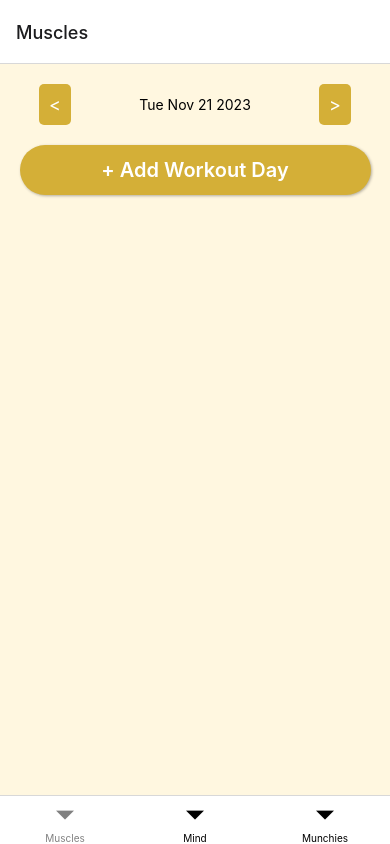
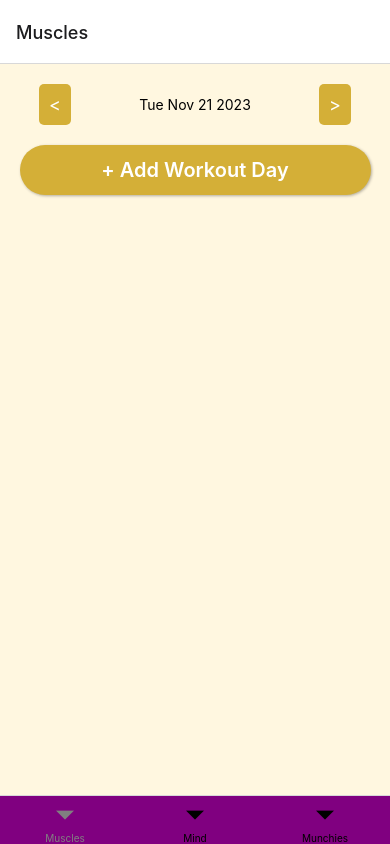
Before and after one commit to sc830/Hercules, a React Native app in the folder Hercules/: screen /Main in a window 390 px wide. Built offline with nearby package versions, Linux system fonts and the light colour scheme.

Commit message:
fixed tab bug

```diff
--- /dev/null
+++ b/Hercules/Views/main/AppStyles.js
@@ -0,0 +1,21 @@
+import { StyleSheet } from 'react-native';
+
+// Define your styles here
+const AppStyles = StyleSheet.create({
+  tabBarStyle: {
+    backgroundColor: 'purple',
+    // Add other styling properties for the tab bar here
+  },
+  tabBarOptions: {
+    activeTintColor: 'gray',
+    inactiveTintColor: 'black',
+    // You can spread the tabBarStyle inside the object below if needed
+  },
+  stackScreenOptions: {
+    headerShown: false,
+    // Add other styling properties for the stack navigator here
+  },
+});
+
+// Export the styles as named exports
+export { AppStyles as default };
--- a/Hercules/Views/main/MainTabs.js
+++ b/Hercules/Views/main/MainTabs.js
@@ -1,9 +1,6 @@
-//MainTabs.js
 import React from 'react';
 import { createBottomTabNavigator } from '@react-navigation/bottom-tabs';
 import { createStackNavigator } from '@react-navigation/stack';
-import { View, Text } from 'react-native';
-
 
 // Import your screen components here
 import Workout from '../muscles/workout';
@@ -13,16 +10,18 @@ import Munchies from '../munchies/Munchies';
 import BreakfastScreen from '../munchies/BreakfastScreen';
 import LunchScreen from '../munchies/LunchScreen';
 import DinnerScreen from '../munchies/DinnerScreen';
-import Mindfulness from '../mind/Mindfulness'
-import TrackIntakeScreen from '../mind/TrackIntakeScreen' // used in Mindfulness
+import Mindfulness from '../mind/Mindfulness';
+import TrackIntakeScreen from '../mind/TrackIntakeScreen'; // used in Mindfulness
 import IngredientsScreen from '../munchies/Ingredients';
 
+// Import styles
+import AppStyles from './AppStyles'; // Ensure this path is correct
 
 const Tab = createBottomTabNavigator();
 const Stack = createStackNavigator();
 
 const WorkoutStackNavigator = () => (
-  <Stack.Navigator screenOptions={{ headerShown: false }}>
+  <Stack.Navigator screenOptions={AppStyles.stackScreenOptions}>
     <Stack.Screen name="Workout" component={Workout} />
     <Stack.Screen name="workoutList" component={workoutList} />
     <Stack.Screen name="addRepsWeights" component={addRepsWeights} />
@@ -30,17 +29,14 @@ const WorkoutStackNavigator = () => (
 );
 
 const MindScreen = () => (
-  // <View style={{ flex: 1, justifyContent: 'center', alignItems: 'center', backgroundColor: 'black' }}>
-  //   <Text style={{ color: 'white' }}>Mind Screen</Text>
-  // </View>
-  <Stack.Navigator screenOptions={{ headerShown: false }}>
+  <Stack.Navigator screenOptions={AppStyles.stackScreenOptions}>
     <Stack.Screen name="Mindfulness" component={Mindfulness} />
     <Stack.Screen name="TrackIntakeScreen" component={TrackIntakeScreen} />
   </Stack.Navigator>
 );
 
 const MunchiesScreen = () => (
-  <Stack.Navigator screenOptions={{ headerShown: false }}>
+  <Stack.Navigator screenOptions={AppStyles.stackScreenOptions}>
     <Stack.Screen name="Munchies" component={Munchies} />
     <Stack.Screen name="BreakfastScreen" component={BreakfastScreen} />
     <Stack.Screen name="LunchScreen" component={LunchScreen} />
@@ -53,12 +49,10 @@ const MainTabs = () => {
   return (
     <Tab.Navigator
       initialRouteName="Muscles"
-      tabBarOptions={{
-        activeTintColor: 'gray',
-        inactiveTintColor: 'black',
-        style: {
-          backgroundColor: 'purple',
-        },
+      screenOptions={{
+        tabBarActiveTintColor: AppStyles.tabBarOptions.activeTintColor,
+        tabBarInactiveTintColor: AppStyles.tabBarOptions.inactiveTintColor,
+        tabBarStyle: AppStyles.tabBarStyle,
       }}
     >
       <Tab.Screen name="Muscles" component={WorkoutStackNavigator} />
```
